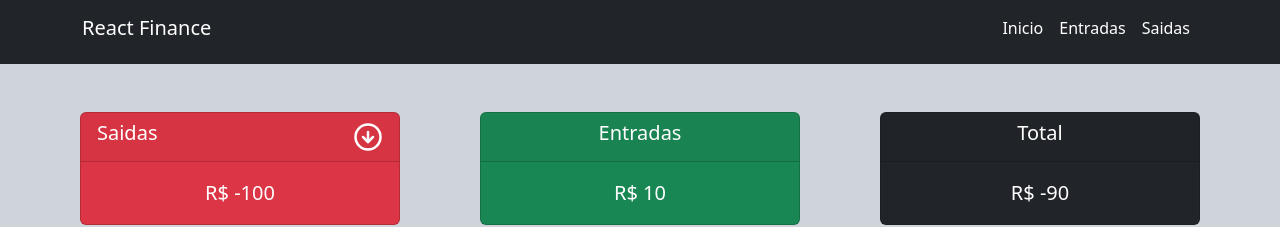
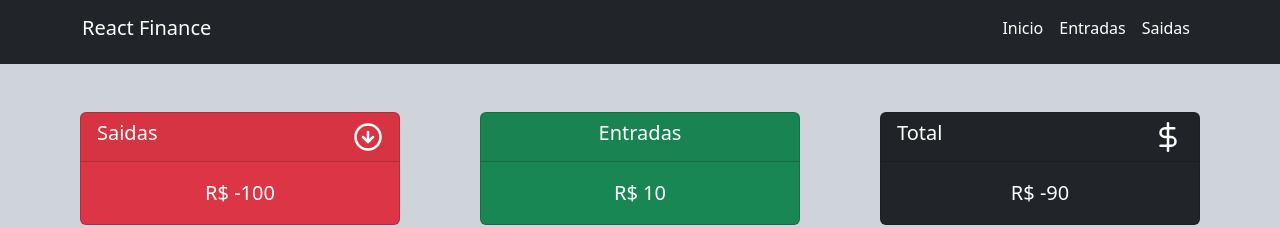
Before and after one commit to joaov1ct0r/react-finance, a React (Vite) app: page / in a window 1280 px wide. Shown: the top 227 px of the page. Built offline with nearby package versions, Linux system fonts and the light colour scheme.

Commit message:
feat: dollar sign adicionado a cardTotal

```diff
--- a/src/components/CardTotal.tsx
+++ b/src/components/CardTotal.tsx
@@ -2,6 +2,7 @@ import React from "react";
 import { useSelector } from "react-redux";
 import { ReduxState } from "../store";
 import Finance from "../utils/Finance";
+import { FiDollarSign } from "react-icons/fi";
 
 export default function CardTotal(): JSX.Element {
   const finances: Finance[] = useSelector((state: ReduxState) => {
@@ -14,8 +15,9 @@ export default function CardTotal(): JSX.Element {
 
   return (
     <div className="card w-25 bg-dark text-center">
-      <div className="card-header">
+      <div className="card-header d-flex justify-content-between align-items-center">
         <h5 className="card-title text-white">Total</h5>
+        <FiDollarSign size={30} color="#FFF"></FiDollarSign>
       </div>
       <div className="card-body">
         <p className="card-text text-white text-center fs-5 text">R$ {total}</p>
```
